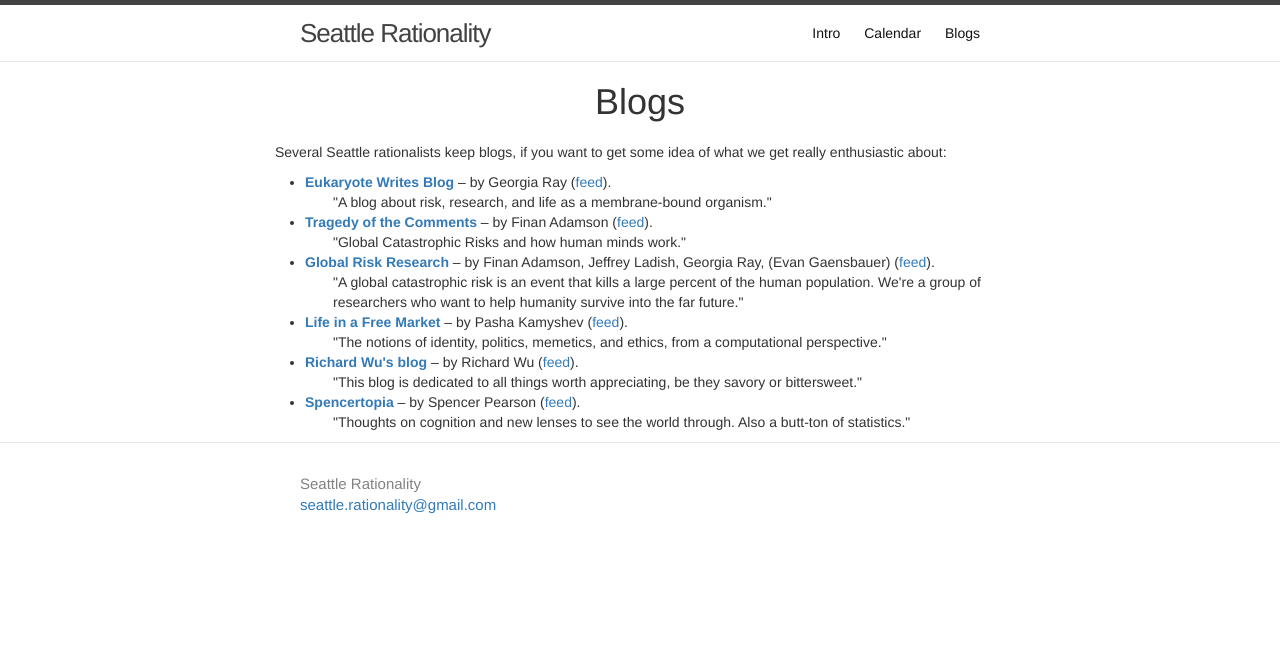
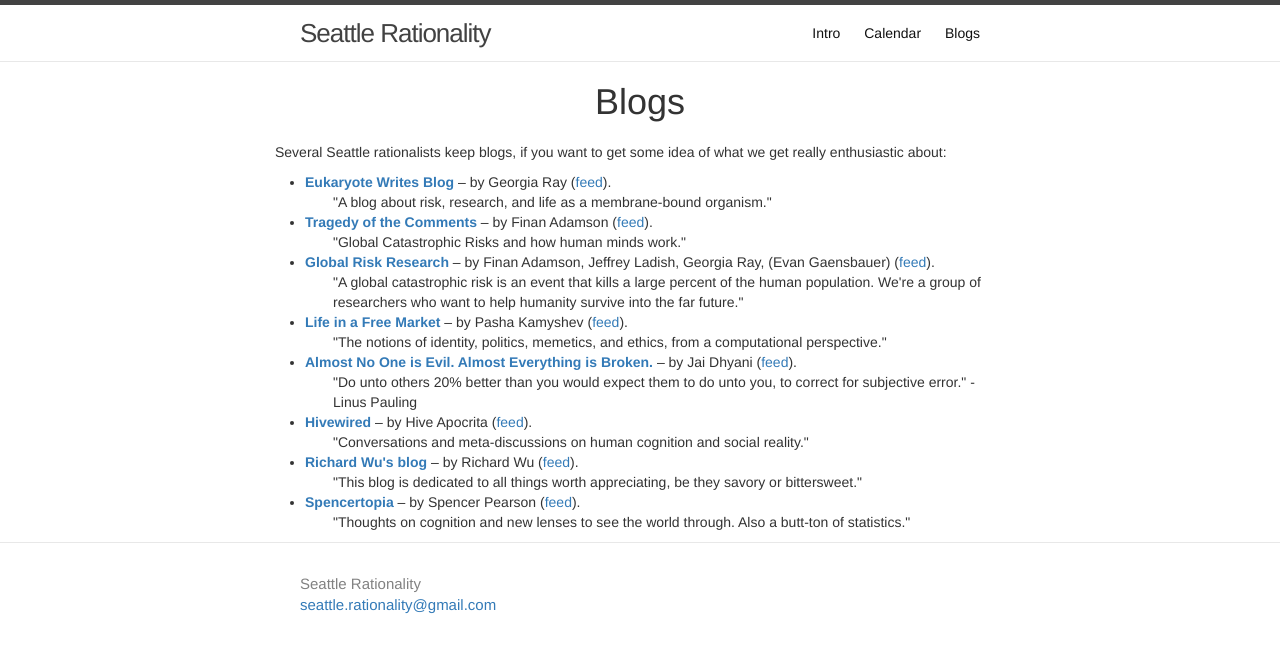
Before and after one commit to seattlerationality/seattlerationality.github.io, a Jekyll site: the page built from blogs.md, in a window 1280 px wide. Shown: the top 653 px of the page. Built offline with Jekyll 4.4.1, drawn with Linux system fonts in a browser that asks for light colours.

Commit message:
add Jai's and Hive's blogs

```diff
--- a/blogs.md
+++ b/blogs.md
@@ -29,6 +29,18 @@ blogs:
     feed_url: http://lifeinafreemarket.tumblr.com/rss
     authors:
       - Pasha Kamyshev
+  - name: Almost No One is Evil. Almost Everything is Broken.
+    topic: "\"Do unto others 20% better than you would expect them to do unto you, to correct for subjective error.\" - Linus Pauling"
+    url: https://blog.jaibot.com/
+    feed_url: https://blog.jaibot.com/feed/
+    authors:
+      - Jai Dhyani
+  - name: Hivewired
+    topic: "\"Conversations and meta-discussions on human cognition and social reality.\""
+    url: https://hivewired.wordpress.com/
+    feed_url: https://hivewired.wordpress.com/feed/
+    authors:
+      - Hive Apocrita
   - name: Richard Wu's blog
     topic: "\"This blog is dedicated to all things worth appreciating, be they savory or bittersweet.\""
     url: http://rwu.io/
```
